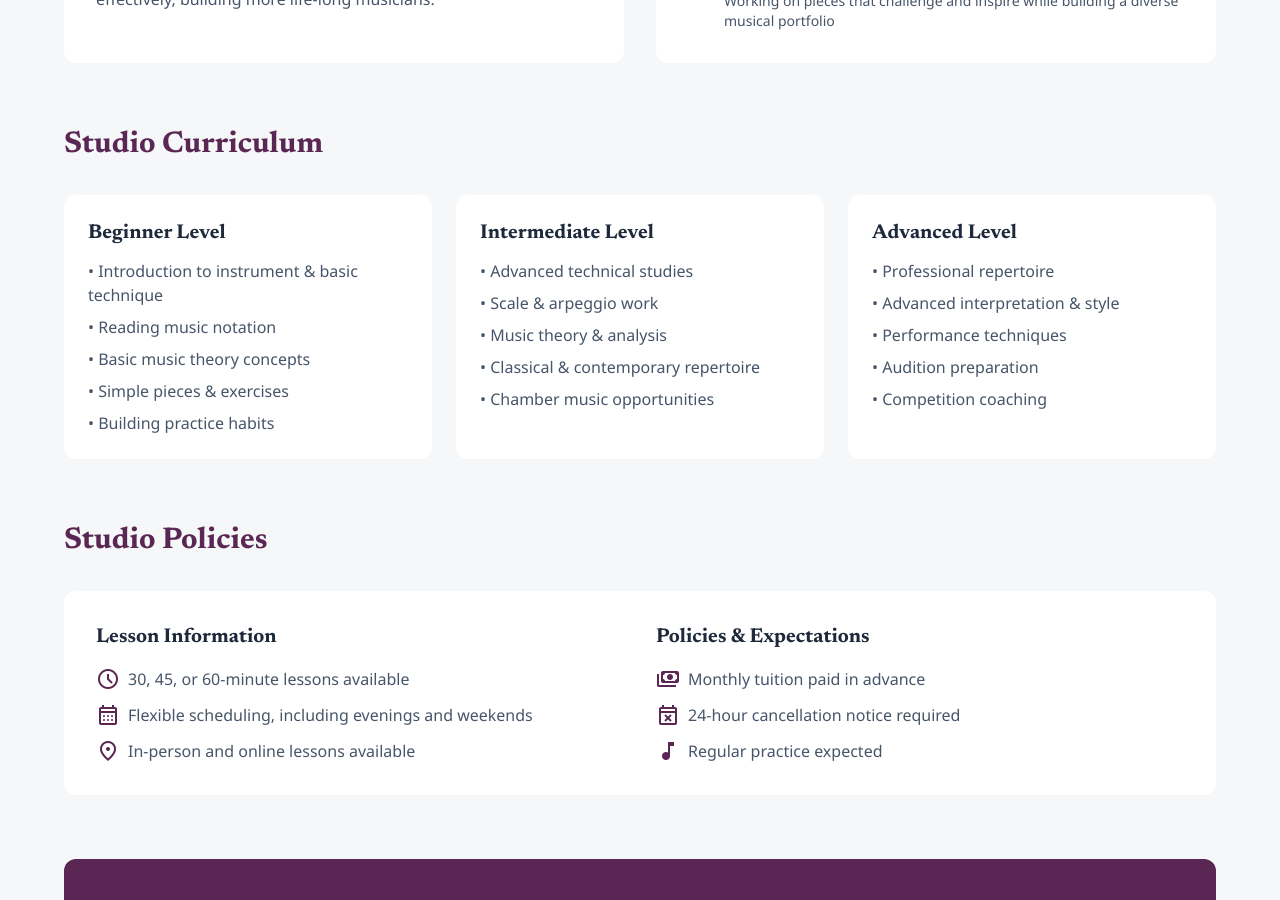
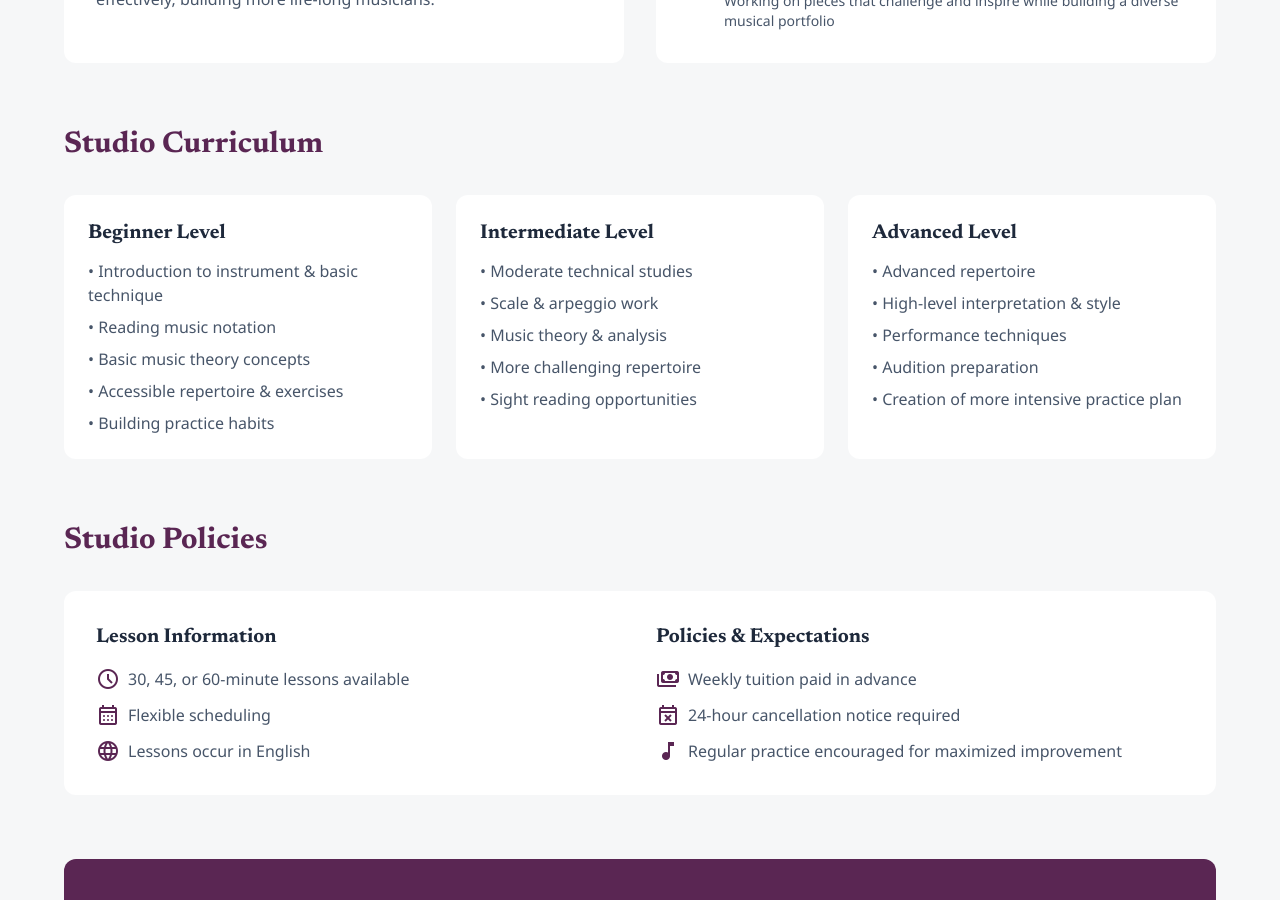
Before and after one commit to emmabentleymusic/emmabentleymusic.github.io, a Jekyll site: the page built from teaching.markdown, in a window 1280 px wide and 900 px high, scrolled down 692 px. Built offline with Jekyll 4.4.1, drawn with Linux system fonts in a browser that asks for light colours; nearby versions of some CDN libraries.

Commit message:
Studio updates

```diff
--- a/teaching.markdown
+++ b/teaching.markdown
@@ -63,7 +63,7 @@ subtitle: Discover your musical potential through personalized instruction and a
                 <li>• Introduction to instrument & basic technique</li>
                 <li>• Reading music notation</li>
                 <li>• Basic music theory concepts</li>
-                <li>• Simple pieces & exercises</li>
+                <li>• Accessible repertoire & exercises</li>
                 <li>• Building practice habits</li>
             </ul>
         </div>
@@ -71,22 +71,22 @@ subtitle: Discover your musical potential through personalized instruction and a
         <div class="bg-white dark:bg-card-dark rounded-xl p-6">
             <h3 class="font-display text-xl font-bold mb-3">Intermediate Level</h3>
             <ul class="space-y-2 text-slate-600 dark:text-slate-400">
-                <li>• Advanced technical studies</li>
+                <li>• Moderate technical studies</li>
                 <li>• Scale & arpeggio work</li>
                 <li>• Music theory & analysis</li>
-                <li>• Classical & contemporary repertoire</li>
-                <li>• Chamber music opportunities</li>
+                <li>• More challenging repertoire</li>
+                <li>• Sight reading opportunities</li>
             </ul>
         </div>
 
         <div class="bg-white dark:bg-card-dark rounded-xl p-6">
             <h3 class="font-display text-xl font-bold mb-3">Advanced Level</h3>
             <ul class="space-y-2 text-slate-600 dark:text-slate-400">
-                <li>• Professional repertoire</li>
-                <li>• Advanced interpretation & style</li>
+                <li>• Advanced repertoire</li>
+                <li>• High-level interpretation & style</li>
                 <li>• Performance techniques</li>
                 <li>• Audition preparation</li>
-                <li>• Competition coaching</li>
+                <li>• Creation of more intensive practice plan</li>
             </ul>
         </div>
     </div>
@@ -106,11 +106,11 @@ subtitle: Discover your musical potential through personalized instruction and a
                     </li>
                     <li class="flex items-center gap-2">
                         <span class="material-symbols-outlined text-primary dark:text-secondary">calendar_month</span>
-                        <span>Flexible scheduling, including evenings and weekends</span>
+                        <span>Flexible scheduling</span>
                     </li>
                     <li class="flex items-center gap-2">
-                        <span class="material-symbols-outlined text-primary dark:text-secondary">location_on</span>
-                        <span>In-person and online lessons available</span>
+                        <span class="material-symbols-outlined text-primary dark:text-secondary">language</span>
+                        <span>Lessons occur in English</span>
                     </li>
                 </ul>
             </div>
@@ -120,7 +120,7 @@ subtitle: Discover your musical potential through personalized instruction and a
                 <ul class="space-y-3 text-slate-600 dark:text-slate-400">
                     <li class="flex items-center gap-2">
                         <span class="material-symbols-outlined text-primary dark:text-secondary">payments</span>
-                        <span>Monthly tuition paid in advance</span>
+                        <span>Weekly tuition paid in advance</span>
                     </li>
                     <li class="flex items-center gap-2">
                         <span class="material-symbols-outlined text-primary dark:text-secondary">event_busy</span>
@@ -128,7 +128,7 @@ subtitle: Discover your musical potential through personalized instruction and a
                     </li>
                     <li class="flex items-center gap-2">
                         <span class="material-symbols-outlined text-primary dark:text-secondary">music_note</span>
-                        <span>Regular practice expected</span>
+                        <span>Regular practice encouraged for maximized improvement</span>
                     </li>
                 </ul>
             </div>
```
